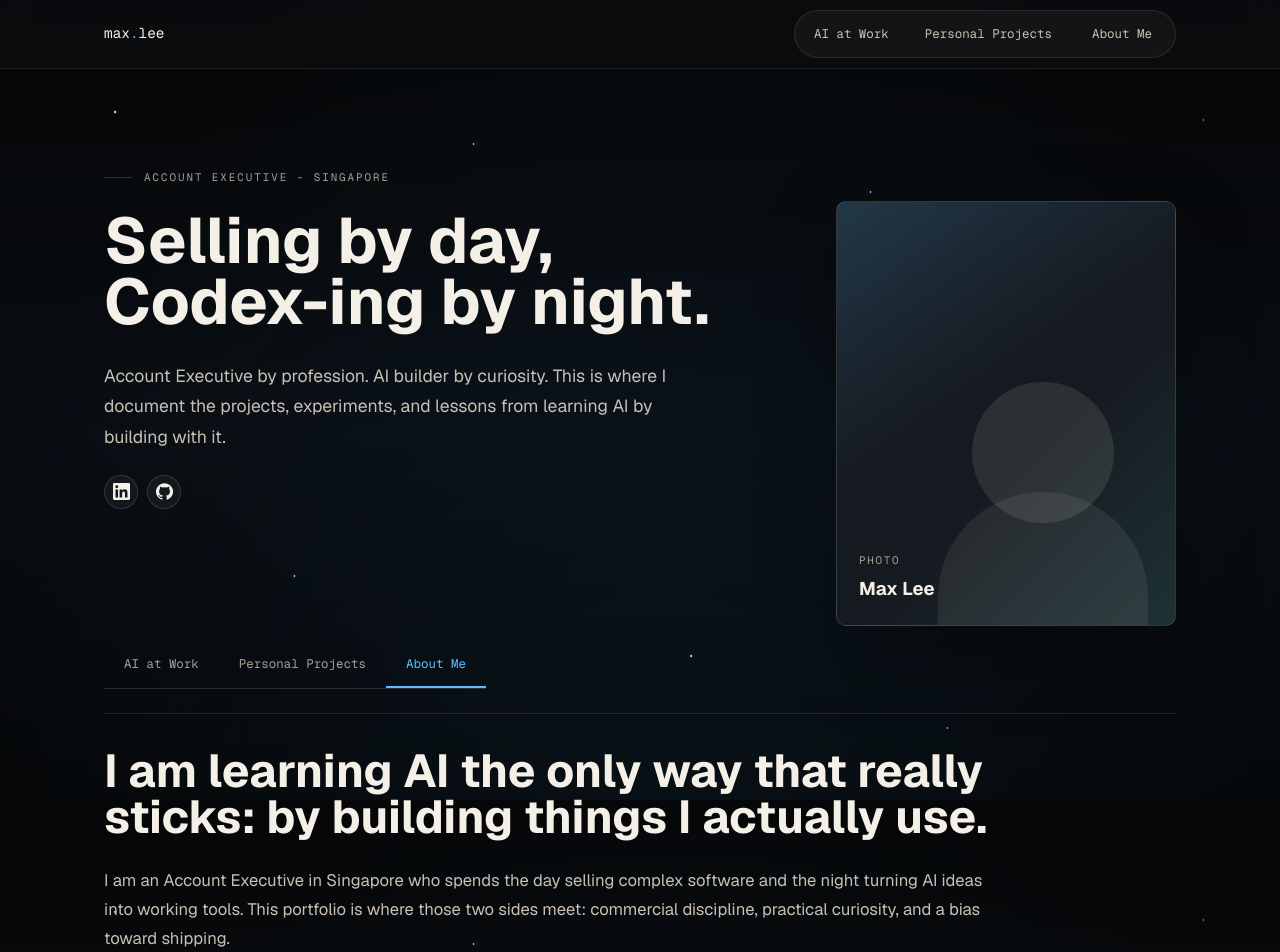
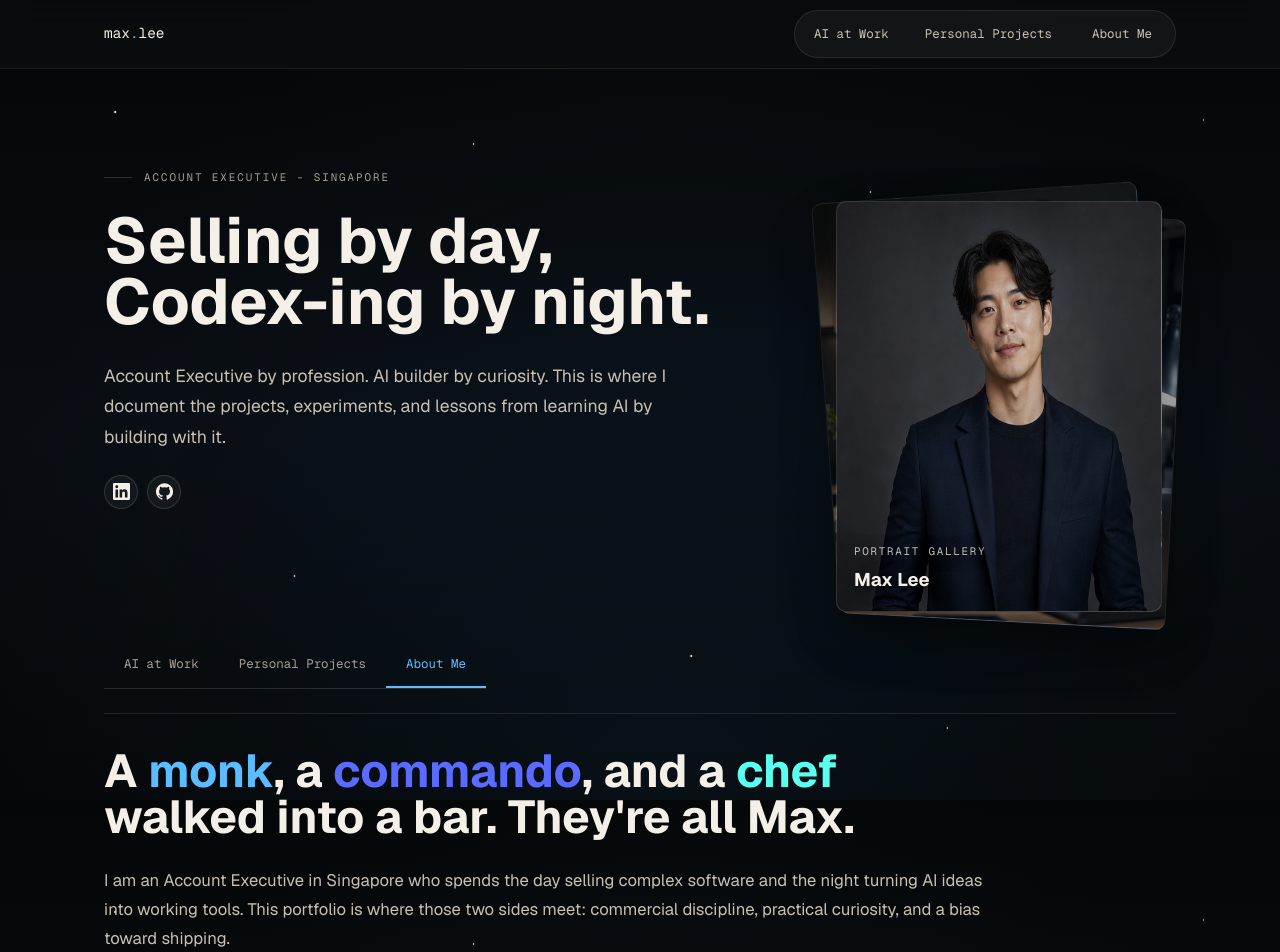
Before and after one commit to maxleesianyi/max-lee-ai-portfolio-website, a Next.js app: page / in a window 1280 px wide. Shown: the top 952 px of the page. Built offline with nearby package versions, Linux system fonts and the light colour scheme.

Commit message:
Add interactive portrait stack

```diff
--- a/app/about/page.tsx
+++ b/app/about/page.tsx
@@ -30,7 +30,17 @@ export default function AboutPage() {
         </div>
         <div className="about-copy">
           <span className="eyebrow">{about.hero.eyebrow}</span>
-          <h1>{about.hero.headline}</h1>
+          <h1>
+            {about.hero.headlineParts?.map((part, index) =>
+              part.color ? (
+                <span key={`${part.text}-${index}`} style={{ color: part.color }}>
+                  {part.text}
+                </span>
+              ) : (
+                part.text
+              ),
+            ) ?? about.hero.headline}
+          </h1>
           <p className="about-intro">{about.hero.body}</p>
           <div className="about-narrative">
             {about.paragraphs.map((paragraph) => (
--- a/app/components/HomeExplorer.tsx
+++ b/app/components/HomeExplorer.tsx
@@ -5,6 +5,11 @@ import { KeyboardEvent, useState } from "react";
 import type { Project, WorkStory } from "../data";
 
 type ExplorerKey = "about" | "aiAtWork" | "projects";
+
+type HeadlinePart = {
+  text: string;
+  color?: string;
+};
 
 type ExplorerCopy = {
   label: string;
@@ -20,6 +25,7 @@ type About = {
   hero: {
     headline: string;
     body: string;
+    headlineParts?: HeadlinePart[];
   };
   paragraphs: string[];
 };
@@ -48,10 +54,28 @@ const tabs: ExplorerKey[] = ["aiAtWork", "projects", "about"];
 function ExplorerHeading({
   title,
   fallback,
+  parts,
 }: {
   title?: ExplorerCopy["title"];
   fallback: string;
+  parts?: HeadlinePart[];
 }) {
+  if (parts && parts.length > 0) {
+    return (
+      <h2>
+        {parts.map((part, index) =>
+          part.color ? (
+            <span key={`${part.text}-${index}`} style={{ color: part.color }}>
+              {part.text}
+            </span>
+          ) : (
+            part.text
+          ),
+        )}
+      </h2>
+    );
+  }
+
   if (!title) {
     return <h2>{fallback}</h2>;
   }
@@ -124,7 +148,11 @@ export function HomeExplorer({
         {active === "about" ? (
           <div className="explorer-about">
             <div className="explorer-copy">
-              <ExplorerHeading title={explorer.about.title} fallback={about.hero.headline} />
+              <ExplorerHeading
+                title={explorer.about.title}
+                fallback={about.hero.headline}
+                parts={about.hero.headlineParts}
+              />
               <p className="explorer-intro">{about.hero.body}</p>
               <p className="explorer-detail">{about.paragraphs[0]}</p>
               <Link className="text-link" href="/about">
--- a/app/globals.css
+++ b/app/globals.css
@@ -255,7 +255,6 @@ h3 {
   padding-top: 40px;
 }
 
-.hero-photo-placeholder,
 .about-photo-placeholder {
   position: relative;
   overflow: hidden;
@@ -268,12 +267,6 @@ h3 {
   box-shadow: 0 28px 80px rgba(0, 0, 0, 0.28);
 }
 
-.hero-photo-placeholder {
-  aspect-ratio: 4 / 5;
-  min-height: 320px;
-}
-
-.hero-photo-placeholder::before,
 .about-photo-placeholder::before {
   position: absolute;
   right: 18%;
@@ -285,7 +278,6 @@ h3 {
   content: "";
 }
 
-.hero-photo-placeholder::after,
 .about-photo-placeholder::after {
   position: absolute;
   right: 8%;
@@ -297,7 +289,6 @@ h3 {
   content: "";
 }
 
-.hero-photo-placeholder div,
 .about-photo-placeholder div {
   position: absolute;
   right: 22px;
@@ -308,7 +299,6 @@ h3 {
   gap: 7px;
 }
 
-.hero-photo-placeholder span,
 .about-photo-placeholder span {
   color: var(--muted);
   font-family: var(--font-geist-mono), monospace;
@@ -317,11 +307,122 @@ h3 {
   text-transform: uppercase;
 }
 
-.hero-photo-placeholder strong,
 .about-photo-placeholder strong {
   color: var(--bone);
   font-size: 1.15rem;
   font-weight: 640;
+}
+
+.hero-photo-stack {
+  position: relative;
+  min-height: 320px;
+  aspect-ratio: 4 / 5;
+  isolation: isolate;
+}
+
+.hero-photo-card,
+.hero-photo-phase {
+  position: absolute;
+  inset: 0 14px 14px 0;
+  overflow: hidden;
+  border: 1px solid rgba(244, 239, 231, 0.16);
+  border-radius: 10px;
+  background-image: url("/hero-portrait-series.png");
+  background-repeat: no-repeat;
+  background-size: 200% 200%;
+  box-shadow: 0 24px 54px rgba(0, 0, 0, 0.28);
+}
+
+.hero-photo-card--default {
+  z-index: 3;
+  background-position: 0 0;
+}
+
+.hero-photo-card--one {
+  z-index: 2;
+  background-position: 100% 0;
+  opacity: 0.68;
+  transform: translate(14px, 10px) rotate(3deg);
+}
+
+.hero-photo-card--two {
+  z-index: 1;
+  background-position: 0 100%;
+  opacity: 0.5;
+  transform: translate(-11px, -9px) rotate(-4deg);
+}
+
+.hero-photo-phase {
+  z-index: 5;
+  opacity: 0;
+  pointer-events: none;
+}
+
+.hero-photo-phase--one {
+  background-position: 100% 0;
+}
+
+.hero-photo-phase--two {
+  background-position: 0 100%;
+}
+
+.hero-photo-phase--three {
+  background-position: 100% 100%;
+}
+
+.hero-photo-stack:hover .hero-photo-phase--one {
+  animation: hero-photo-one 9s cubic-bezier(0.2, 0, 0, 1) infinite;
+}
+
+.hero-photo-stack:hover .hero-photo-phase--two {
+  animation: hero-photo-two 9s cubic-bezier(0.2, 0, 0, 1) infinite;
+}
+
+.hero-photo-stack:hover .hero-photo-phase--three {
+  animation: hero-photo-three 9s cubic-bezier(0.2, 0, 0, 1) infinite;
+}
+
+.hero-photo-caption {
+  position: absolute;
+  right: 32px;
+  bottom: 32px;
+  left: 18px;
+  z-index: 6;
+  display: grid;
+  gap: 7px;
+  pointer-events: none;
+  text-shadow: 0 2px 16px rgba(0, 0, 0, 0.8);
+}
+
+.hero-photo-caption span {
+  color: rgba(244, 239, 231, 0.78);
+  font-family: var(--font-geist-mono), monospace;
+  font-size: 0.68rem;
+  letter-spacing: 0.16em;
+  text-transform: uppercase;
+}
+
+.hero-photo-caption strong {
+  color: var(--bone);
+  font-size: 1.15rem;
+  font-weight: 640;
+}
+
+@keyframes hero-photo-one {
+  0%, 5% { opacity: 0; transform: translateY(8px); }
+  9%, 31% { opacity: 1; transform: translateY(0); }
+  36%, 100% { opacity: 0; transform: translateY(-8px); }
+}
+
+@keyframes hero-photo-two {
+  0%, 36% { opacity: 0; transform: translateY(8px); }
+  41%, 63% { opacity: 1; transform: translateY(0); }
+  68%, 100% { opacity: 0; transform: translateY(-8px); }
+}
+
+@keyframes hero-photo-three {
+  0%, 68% { opacity: 0; transform: translateY(8px); }
+  73%, 100% { opacity: 1; transform: translateY(0); }
 }
 
 .metric-rail span,
@@ -911,6 +1012,14 @@ a:hover .browser-frame {
   border-top: 1px solid rgba(244, 239, 231, 0.08);
 }
 
+.experience-section .section-heading {
+  justify-content: flex-end;
+}
+
+.experience-section .section-heading h2 {
+  text-align: right;
+}
+
 .timeline {
   display: grid;
   gap: 0;
@@ -1184,6 +1293,10 @@ a:hover .browser-frame {
     flex-direction: column;
   }
 
+  .experience-section .section-heading {
+    align-items: flex-end;
+  }
+
   .mock-grid,
   .metric-rail {
     grid-template-columns: 1fr;
@@ -1262,7 +1375,7 @@ a:hover .browser-frame {
     max-width: 180px;
   }
 
-  .hero-photo-placeholder,
+  .hero-photo-stack,
   .about-photo-placeholder {
     min-height: 280px;
   }
@@ -1274,7 +1387,12 @@ a:hover .browser-frame {
 }
 
 @media (prefers-reduced-motion: reduce) {
-  .explorer-panel {
+  .explorer-panel,
+  .hero-photo-stack:hover .hero-photo-phase {
     animation: none;
   }
+
+  .hero-photo-stack:hover .hero-photo-phase--one {
+    opacity: 1;
+  }
 }
--- a/app/page.tsx
+++ b/app/page.tsx
@@ -21,9 +21,15 @@ export default function Home() {
           <SocialLinks className="social-links--hero" />
         </div>
         <div className="hero-side">
-          <div className="hero-photo-placeholder" aria-label="Portrait placeholder">
-            <div>
-              <span>Photo</span>
+          <div className="hero-photo-stack" aria-label="Portrait gallery placeholder">
+            <div className="hero-photo-card hero-photo-card--two" aria-hidden="true" />
+            <div className="hero-photo-card hero-photo-card--one" aria-hidden="true" />
+            <div className="hero-photo-card hero-photo-card--default" aria-hidden="true" />
+            <div className="hero-photo-phase hero-photo-phase--one" aria-hidden="true" />
+            <div className="hero-photo-phase hero-photo-phase--two" aria-hidden="true" />
+            <div className="hero-photo-phase hero-photo-phase--three" aria-hidden="true" />
+            <div className="hero-photo-caption">
+              <span>Portrait gallery</span>
               <strong>Max Lee</strong>
             </div>
           </div>
@@ -41,7 +47,6 @@ export default function Home() {
 
       <section className="section-pad experience-section">
         <div className="section-heading">
-          <span className="eyebrow">{sections.experience.eyebrow}</span>
           <h2>{sections.experience.headline}</h2>
         </div>
         <div className="timeline">
--- a/content/site.json
+++ b/content/site.json
@@ -60,8 +60,7 @@
         "href": "/projects"
       },
       "experience": {
-        "eyebrow": "Experience",
-        "headline": "Commercial path"
+        "headline": "Professional Experience"
       }
     },
     "explorer": {
@@ -119,7 +118,16 @@
       },
       "hero": {
         "eyebrow": "About Me",
-        "headline": "I am learning AI the only way that really sticks: by building things I actually use.",
+        "headline": "A monk, a commando, and a chef walked into a bar. They're all Max.",
+        "headlineParts": [
+          { "text": "A " },
+          { "text": "monk", "color": "#5BBDFF" },
+          { "text": ", a " },
+          { "text": "commando", "color": "#5B6BFF" },
+          { "text": ", and a " },
+          { "text": "chef", "color": "#5BFFEF" },
+          { "text": " walked into a bar. They're all Max." }
+        ],
         "body": "I am an Account Executive in Singapore who spends the day selling complex software and the night turning AI ideas into working tools. This portfolio is where those two sides meet: commercial discipline, practical curiosity, and a bias toward shipping."
       },
       "paragraphs": [
```
Also changed, not shown: public/hero-portrait-series.png (added), 1 other file (tests, documents, lock files or other folders).
